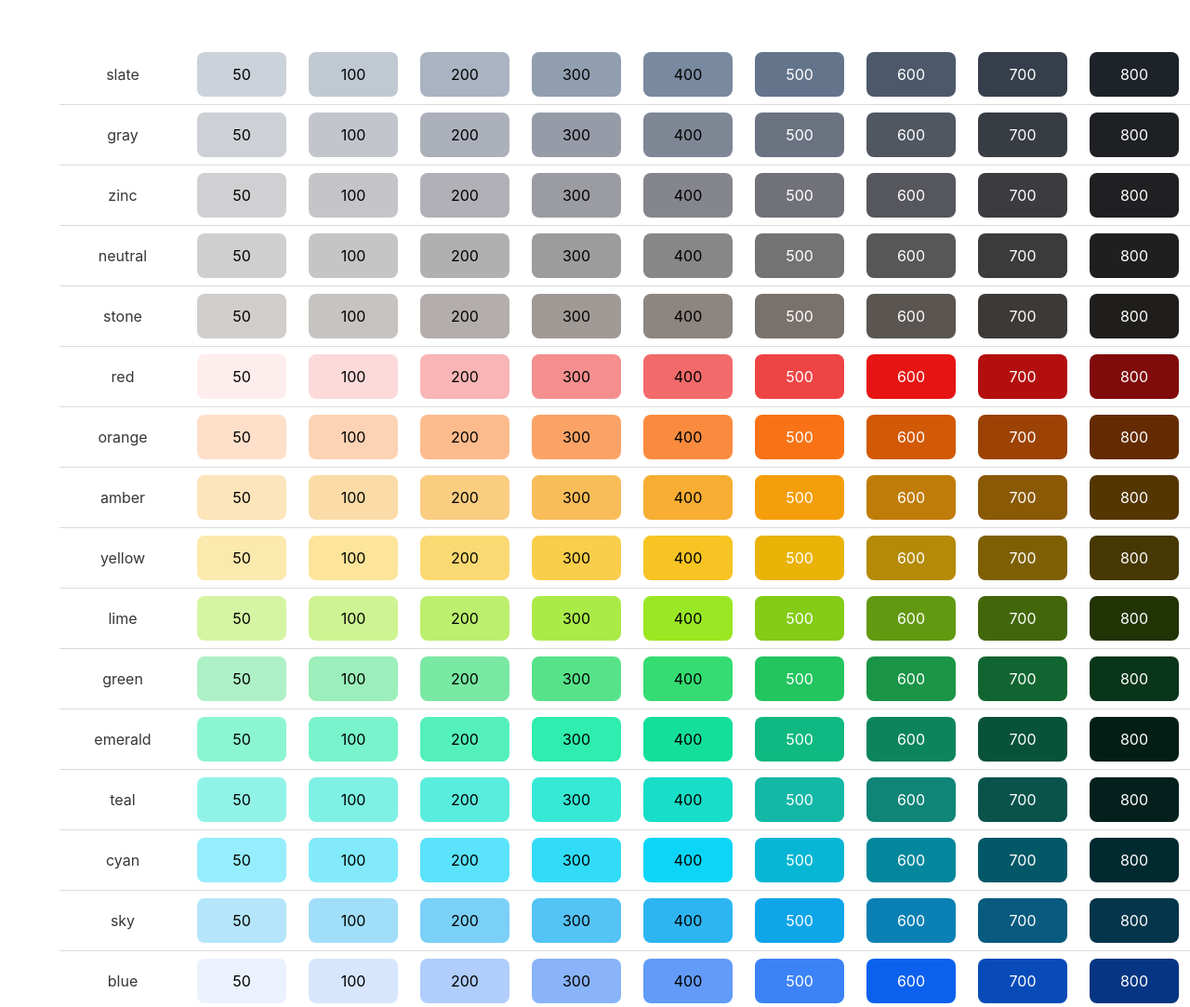
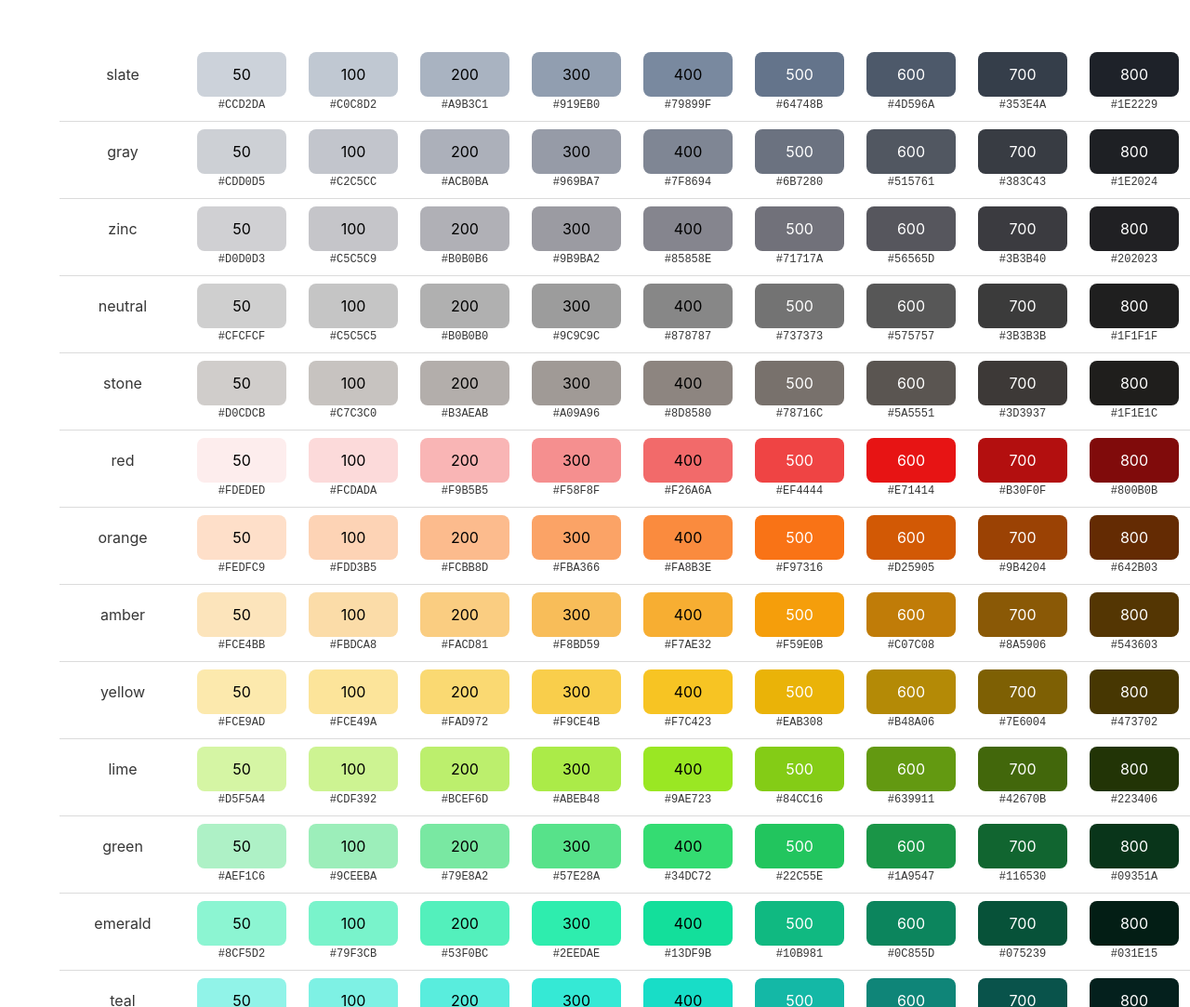
Before and after one commit to zemian/my-bulma, a website: page colors.html in a window 1280 px wide. Shown: the top 1083 px of the page at 93% size. Drawn offline with nearby package versions, Linux system fonts and the light colour scheme; files that its build step writes are made by us from their sources.

Commit message:
Add color hex

```diff
--- a/colors.html
+++ b/colors.html
@@ -18,8 +18,9 @@
                     <div style="width: 7rem; height: 3rem; display: flex; align-items: center; justify-content: center;">{{name}}</div>
                 </td>
                 <td v-for="(color, shade) in shades">
-                    <div style="width: 6rem; height: 3rem; display: flex; align-items: center; justify-content: center; border-radius: 0.5rem;"
+                    <div style="width: 6rem; height: 3rem; border-radius: 0.5rem; display: flex; align-items: center; justify-content: center;"
                           :style="{'background-color': color, 'color': textColor(shade)}">{{shade}}</div>
+                    <div style="font-family: monospace; font-size: .75rem; display: flex; align-items: center; justify-content: center;">{{color}}</div>
                 </td>
             </tr>
         </table>
```
